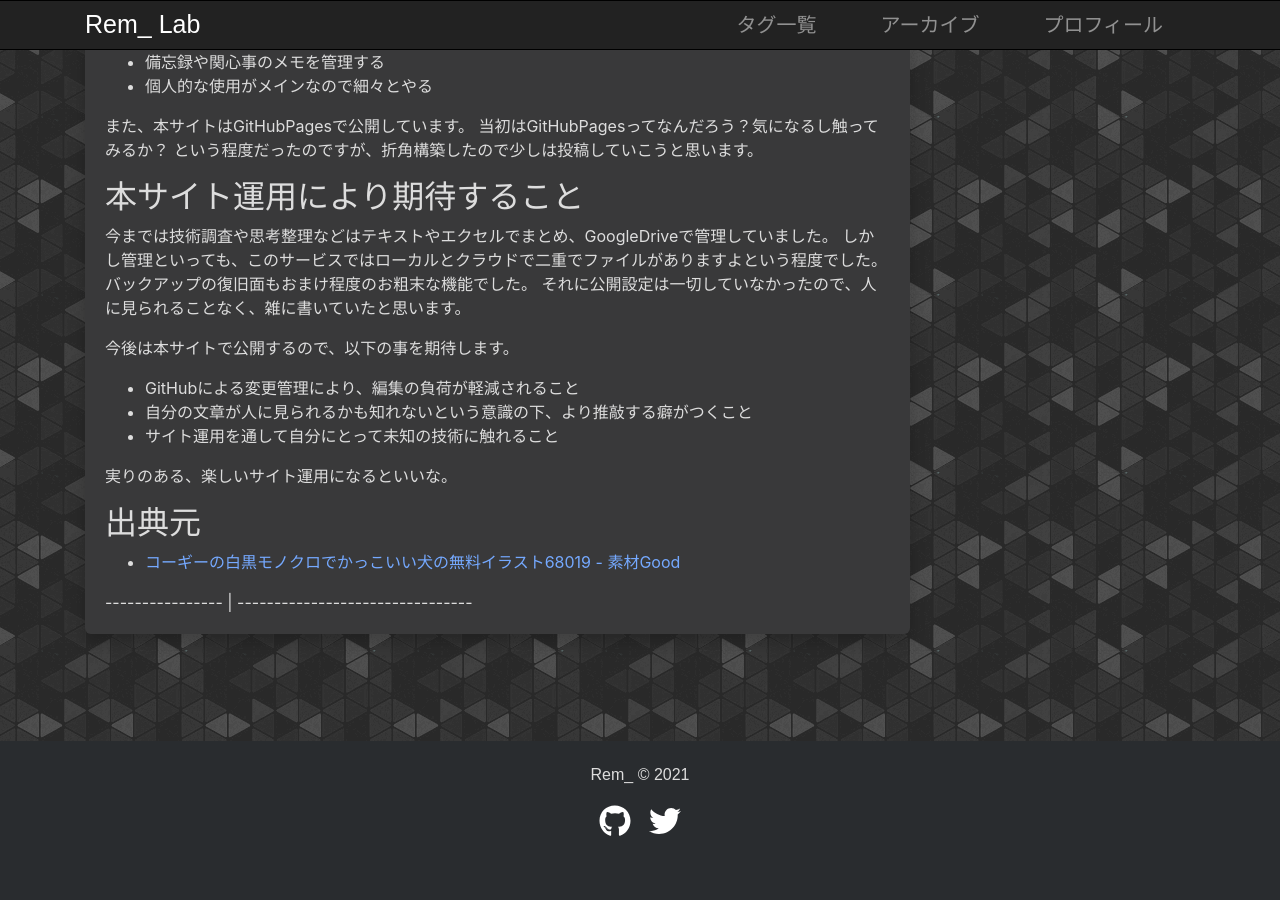
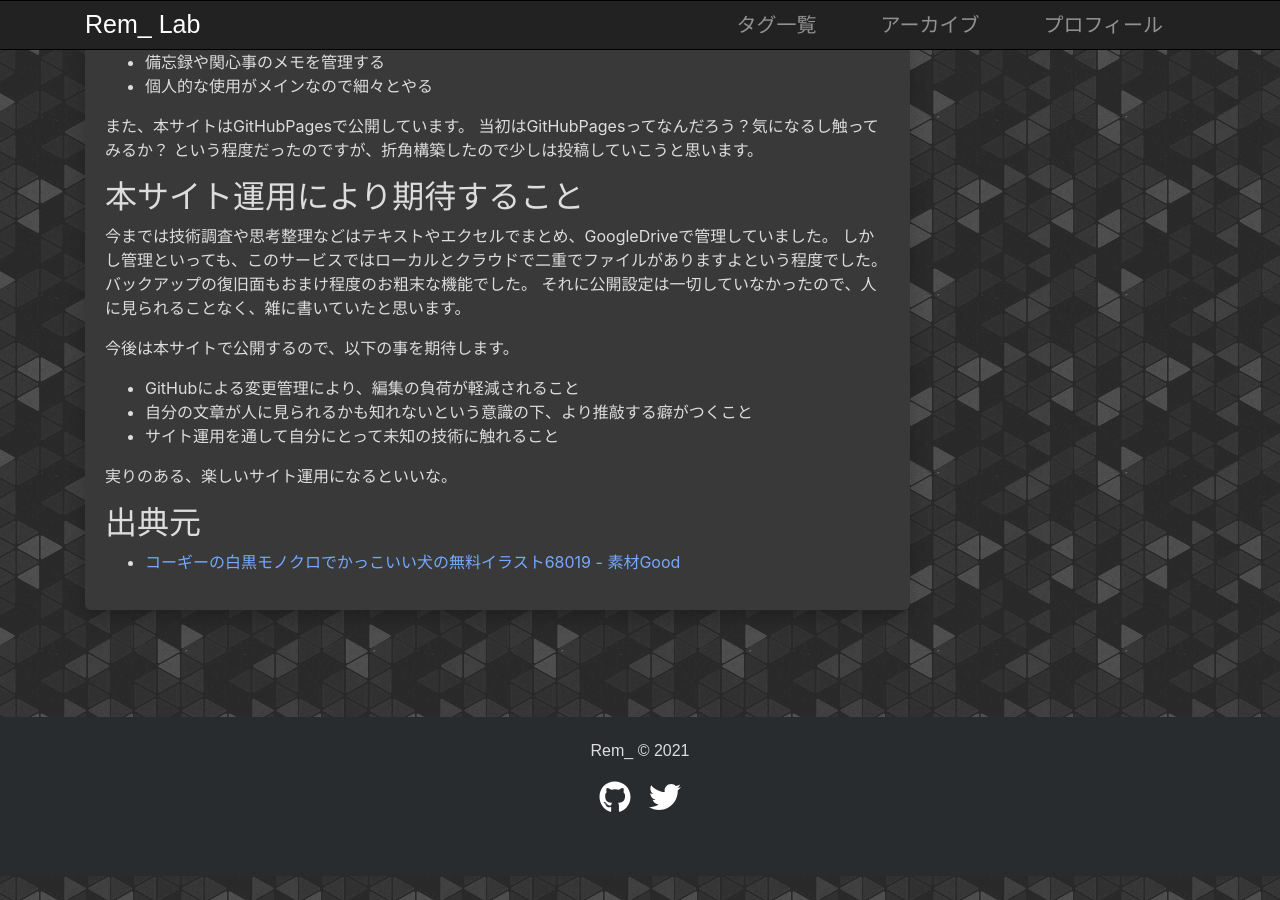
Before and after one commit to silverag-corgi/blog-old, a Jekyll site: the page built from _posts/2021-08-04-001.md, in a window 1280 px wide and 900 px high, scrolled down 1322 px. Built offline with Jekyll 4.4.1, drawn with Linux system fonts in a browser that asks for light colours.

Commit message:
[c_fix] テーマ(JekyllCleanDark)編集
記事ナビ配置

```diff
--- a/_layouts/post.html
+++ b/_layouts/post.html
@@ -58,13 +58,14 @@
                 </div>
 
                 <div class="post-navi">
+                  {% if page.previous.url or page.next.url %}
                     {% if page.previous.url %}
                       <a href="{{ page.previous.url | relative_url }}">&laquo; {{ page.previous.title | slice: 0, site.post_navi_title }}...</a>
                     {% else %}
                       {% for i in (0..site.post_navi_title) %}
-                      {% assign notitle = notitle | append: '-' %}
+                        {% assign notitle_prev = notitle_prev | append: '-' %}
                       {% endfor %}
-                    <span>{{ notitle }}</span>
+                      <span>{{ notitle_prev }}</span>
                     {% endif %}
 
                     |
@@ -73,9 +74,10 @@
                       <a href="{{ page.next.url | relative_url }}">{{ page.next.title | slice: 0, site.post_navi_title }}... &raquo;</a>
                     {% else %}
                       {% for i in (0..site.post_navi_title) %}
-                      {% assign notitle = notitle | append: '-' %}
+                        {% assign notitle_next = notitle_next | append: '-' %}
                       {% endfor %}
-                    <span>{{ notitle }}</span>
+                      <span>{{ notitle_next }}</span>
+                    {% endif %}
                   {% endif %}
                 </div>
 
```
Lines whose indentation alone changed are shown as unchanged.
